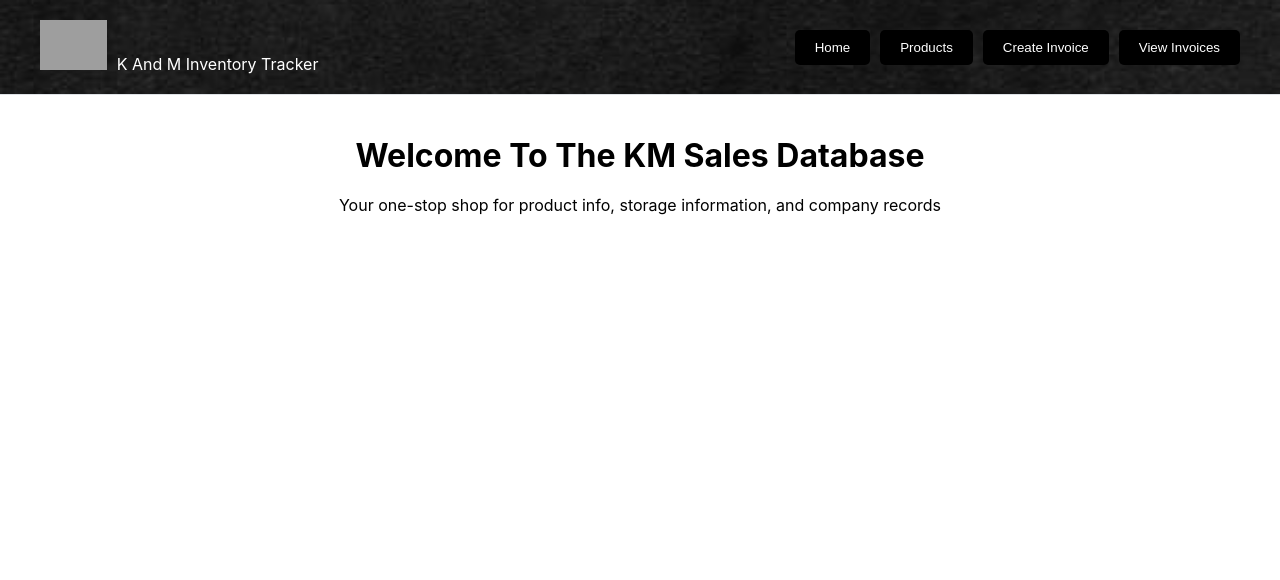
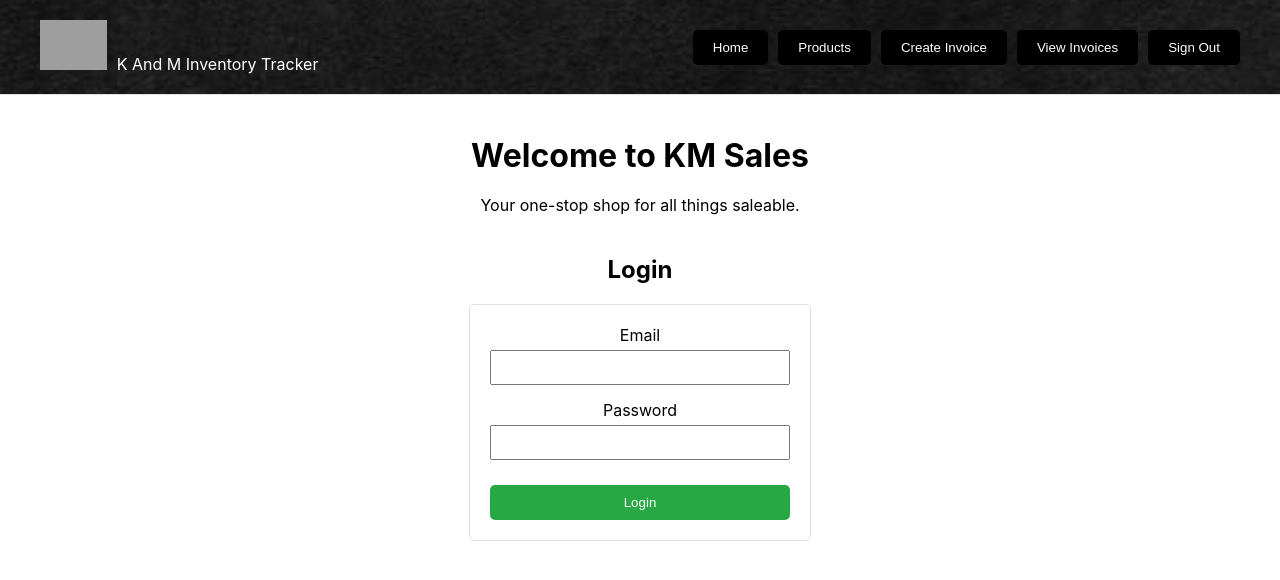
Before and after one commit to skhan139/inventory-tracker, a React (Create React App) app: page / in a window 1280 px wide. Shown: the top 580 px of the page. Built offline with nearby package versions, Linux system fonts and the light colour scheme; no server answers; the database is empty; grey boxes are pictures that could not be loaded.

Commit message:
login errors

```diff
--- a/package.json
+++ b/package.json
@@ -35,5 +35,8 @@
       "last 1 firefox version",
       "last 1 safari version"
     ]
+  },
+  "devDependencies": {
+    "@babel/plugin-proposal-private-property-in-object": "^7.21.11"
   }
 }
--- a/src/App.js
+++ b/src/App.js
@@ -6,7 +6,8 @@
 import CreateInvoicePage from './pages/CreateInvoicePage';
 import ViewInvoicesPage from './pages/ViewInvoicesPage';
 import EditInvoicePage from './pages/EditInvoicePage';
-import Navbar from './components/Navbar'; // Import Navbar
+import Navbar from './components/Navbar';
+import PrivateRoute from './components/PrivateRoute';
 import { AuthProvider } from './context/AuthContext';
 import { InvoicesProvider } from './context/InvoicesContext';
 import './App.css';
@@ -16,14 +17,14 @@
     <Router>
       <AuthProvider>
         <InvoicesProvider>
-          <Navbar /> {/* Keep Navbar here */}
+          <Navbar />
           <div className="app">
             <Routes>
               <Route path="/" element={<HomePage />} />
-              <Route path="/products" element={<ProductsPage />} />
-              <Route path="/create-invoice" element={<CreateInvoicePage />} />
-              <Route path="/view-invoices" element={<ViewInvoicesPage />} />
-              <Route path="/edit-invoice/:index" element={<EditInvoicePage />} />
+              <Route path="/products" element={<PrivateRoute element={ProductsPage} />} />
+              <Route path="/create-invoice" element={<PrivateRoute element={CreateInvoicePage} />} />
+              <Route path="/view-invoices" element={<PrivateRoute element={ViewInvoicesPage} />} />
+              <Route path="/edit-invoice/:index" element={<PrivateRoute element={EditInvoicePage} />} />
             </Routes>
           </div>
         </InvoicesProvider>
--- a/src/components/Navbar.css
+++ b/src/components/Navbar.css
@@ -91,3 +91,37 @@
     margin: 5px 0;
   }
 }
+
+/* Popup styles */
+.popup {
+  position: fixed;
+  top: 0;
+  left: 0;
+  width: 100%;
+  height: 100%;
+  background-color: rgba(0, 0, 0, 0.5);
+  display: flex;
+  justify-content: center;
+  align-items: center;
+}
+
+.popup-content {
+  background-color: white;
+  padding: 20px;
+  border-radius: 5px;
+  text-align: center;
+}
+
+.popup-content button {
+  margin-top: 10px;
+  padding: 10px 20px;
+  background-color: #007bff;
+  color: white;
+  border: none;
+  border-radius: 5px;
+  cursor: pointer;
+}
+
+.popup-content button:hover {
+  background-color: #0056b3;
+}
--- a/src/components/Navbar.js
+++ b/src/components/Navbar.js
@@ -1,13 +1,39 @@
 // src/components/Navbar.js
 import React, { useState } from 'react';
-import { Link } from 'react-router-dom';
+import { Link, useNavigate } from 'react-router-dom';
+import { getAuth, signOut } from 'firebase/auth';
+import { useAuth } from '../context/AuthContext';
 import './Navbar.css';
 
 const Navbar = () => {
   const [isOpen, setIsOpen] = useState(false);
+  const [showPopup, setShowPopup] = useState(false);
+  const navigate = useNavigate();
+  const auth = getAuth();
+  const { currentUser } = useAuth();
 
   const toggleNavbar = () => {
     setIsOpen(!isOpen);
+  };
+
+  const handleSignOut = async () => {
+    try {
+      await signOut(auth);
+      navigate('/login');
+    } catch (error) {
+      console.error('Error signing out:', error);
+    }
+  };
+
+  const handleProtectedLinkClick = (e) => {
+    if (!currentUser) {
+      e.preventDefault();
+      setShowPopup(true);
+    }
+  };
+
+  const closePopup = () => {
+    setShowPopup(false);
   };
 
   return (
@@ -22,27 +48,38 @@
       <div className={`navbar-buttons ${isOpen ? 'open' : ''}`}>
         <ul className="navbar-list">
           <li className="navbar-item">
-            <Link to="/" className="navbar-link">
+            <Link to="/" className="navbar-link" onClick={handleProtectedLinkClick}>
               <button className="navbar-button">Home</button>
             </Link>
           </li>
           <li className="navbar-item">
-            <Link to="/products" className="navbar-link">
+            <Link to="/products" className="navbar-link" onClick={handleProtectedLinkClick}>
               <button className="navbar-button">Products</button>
             </Link>
           </li>
           <li className="navbar-item">
-            <Link to="/create-invoice" className="navbar-link">
+            <Link to="/create-invoice" className="navbar-link" onClick={handleProtectedLinkClick}>
               <button className="navbar-button">Create Invoice</button>
             </Link>
           </li>
           <li className="navbar-item">
-            <Link to="/view-invoices" className="navbar-link">
+            <Link to="/view-invoices" className="navbar-link" onClick={handleProtectedLinkClick}>
               <button className="navbar-button">View Invoices</button>
             </Link>
           </li>
+          <li className="navbar-item">
+            <button className="navbar-button" onClick={handleSignOut}>Sign Out</button>
+          </li>
         </ul>
       </div>
+      {showPopup && (
+        <div className="popup">
+          <div className="popup-content">
+            <p>You need to login to access the database</p>
+            <button onClick={closePopup}>Close</button>
+          </div>
+        </div>
+      )}
     </nav>
   );
 };
--- /dev/null
+++ b/src/components/PrivateRoute.js
@@ -0,0 +1,11 @@
+// src/components/PrivateRoute.js
+import React from 'react';
+import { Navigate } from 'react-router-dom';
+import { useAuth } from '../context/AuthContext';
+
+const PrivateRoute = ({ element: Element, ...rest }) => {
+  const { currentUser } = useAuth();
+  return currentUser ? <Element {...rest} /> : <Navigate to="/" />;
+};
+
+export default PrivateRoute;
--- a/src/pages/HomePage.css
+++ b/src/pages/HomePage.css
@@ -12,23 +12,53 @@
   margin-bottom: 20px;
 }
 
-.button-container {
+.login-page {
   display: flex;
   flex-direction: column;
   align-items: center;
+  justify-content: center;
+  margin-top: 20px;
 }
 
-.button {
-  display: inline-block;
-  margin: 10px 0;
+.login-form {
+  display: flex;
+  flex-direction: column;
+  width: 300px;
+  padding: 20px;
+  background-color: white;
+  border: 1px solid #dee2e6;
+  border-radius: 5px;
+}
+
+.form-group {
+  margin-bottom: 15px;
+}
+
+.form-group label {
+  display: block;
+  margin-bottom: 5px;
+}
+
+.form-group input {
+  width: 100%;
+  padding: 8px;
+  box-sizing: border-box;
+}
+
+.error {
+  color: red;
+  margin-bottom: 15px;
+}
+
+button[type="submit"] {
   padding: 10px 20px;
   background-color: #007bff;
   color: white;
-  text-decoration: none;
+  border: none;
   border-radius: 5px;
-  transition: background-color 0.3s;
+  cursor: pointer;
 }
 
-.button:hover {
+button[type="submit"]:hover {
   background-color: #0056b3;
 }
--- a/src/pages/HomePage.js
+++ b/src/pages/HomePage.js
@@ -1,12 +1,61 @@
 // src/pages/HomePage.js
-import React from 'react';
+import React, { useState } from 'react';
+import { useNavigate } from 'react-router-dom';
+import { getAuth, signInWithEmailAndPassword } from 'firebase/auth';
+import { useAuth } from '../context/AuthContext';
 import './HomePage.css';
 
 const HomePage = () => {
+  const [email, setEmail] = useState('');
+  const [password, setPassword] = useState('');
+  const [error, setError] = useState('');
+  const navigate = useNavigate();
+  const auth = getAuth();
+  const { currentUser } = useAuth();
+
+  const handleSubmit = async (e) => {
+    e.preventDefault();
+    try {
+      await signInWithEmailAndPassword(auth, email, password);
+      navigate('/'); // Redirect to home page after successful login
+    } catch (error) {
+      setError(error.message);
+    }
+  };
+
   return (
     <div className="home-page">
-      <h1>Welcome To The KM Sales Database</h1>
-      <p>Your one-stop shop for product info, storage information, and company records</p>
+      <h1>Welcome to KM Sales</h1>
+      <p>Your one-stop shop for all things saleable.</p>
+      {!currentUser && (
+        <div className="login-page">
+          <h2>Login</h2>
+          <form onSubmit={handleSubmit} className="login-form">
+            <div className="form-group">
+              <label htmlFor="email">Email</label>
+              <input
+                type="email"
+                id="email"
+                value={email}
+                onChange={(e) => setEmail(e.target.value)}
+                required
+              />
+            </div>
+            <div className="form-group">
+              <label htmlFor="password">Password</label>
+              <input
+                type="password"
+                id="password"
+                value={password}
+                onChange={(e) => setPassword(e.target.value)}
+                required
+              />
+            </div>
+            {error && <p className="error">{error}</p>}
+            <button type="submit">Login</button>
+          </form>
+        </div>
+      )}
     </div>
   );
 };
```
Also changed, not shown: 1 other file (tests, documents, lock files or other folders).
